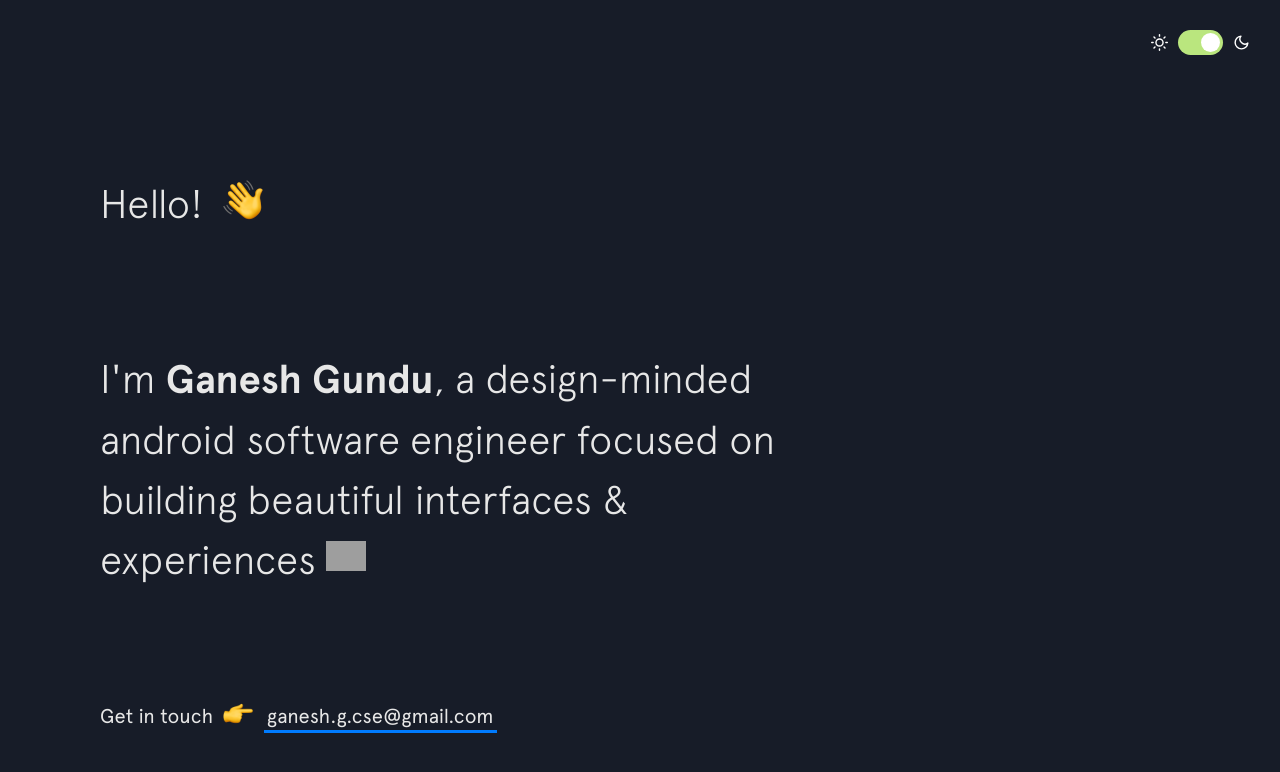
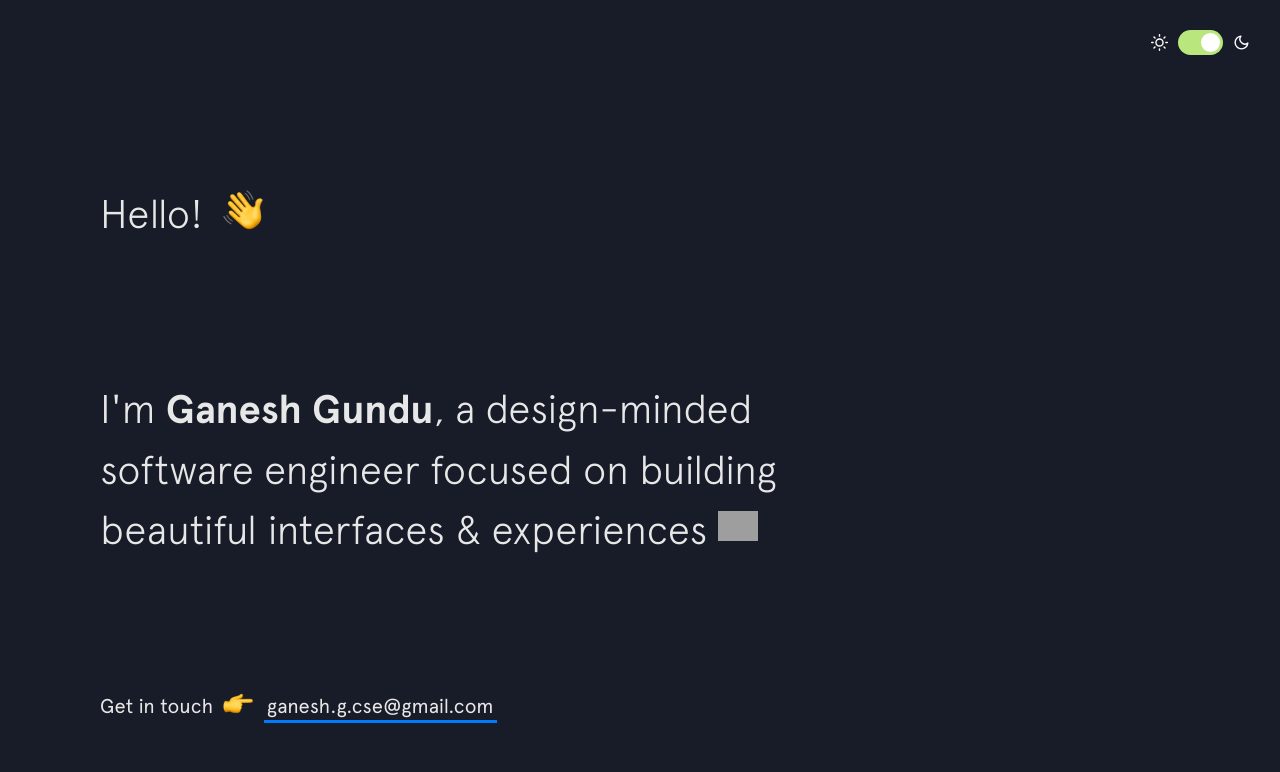
Before and after one commit to ganesh76/ganesh76.github.io, a Jekyll site: the page built from index.html, in a window 1280 px wide and 900 px high. Shown: the top 772 px of the window. Built offline with Jekyll 4.4.1, drawn with Linux system fonts in a browser that asks for light colours; nearby versions of some CDN libraries; grey boxes are pictures that could not be loaded.

Commit message:
Update intro.html
Update intro.html

```diff
--- a/_includes/intro.html
+++ b/_includes/intro.html
@@ -4,7 +4,7 @@
   </h1>
 
   <h2 class="intro__tagline">I'm
-    <span class="name">Ganesh Gundu</span>, a design-minded android software engineer focused on building beautiful interfaces &amp; experiences
+    <span class="name">Ganesh Gundu</span>, a design-minded software engineer focused on building beautiful interfaces &amp; experiences
     <span class="emoji technologist"></span>
   </h2>
 
```
